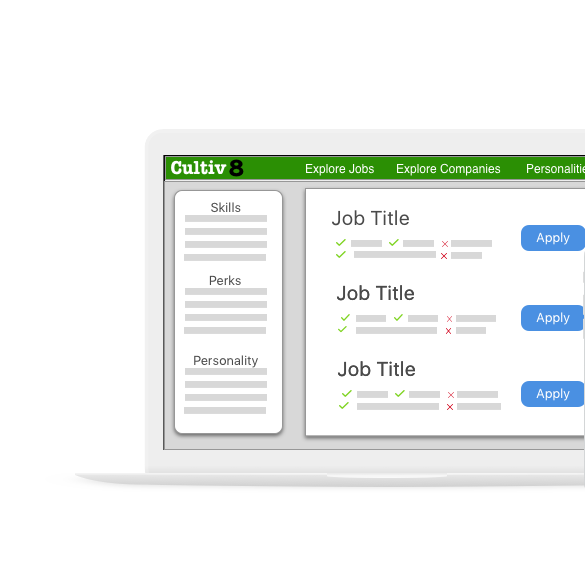
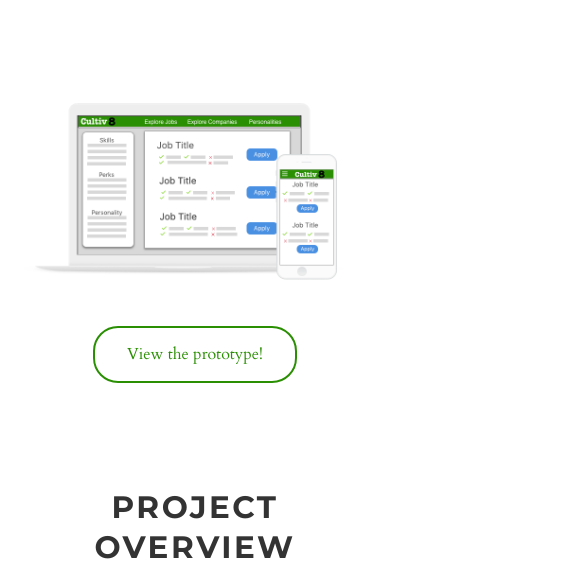
Before and after one commit to gwiz0210/gwiz0210.github.io, a plain HTML site: page cultiv8.html in a window 390 px wide. Shown: the part 605-1179 px from the top of the page, 585 px wide, since content can reach past the window. Drawn offline with nearby package versions, Linux system fonts and the light colour scheme; some packages are replaced by stand-ins of ours.

Commit message:
responsive fixes

```diff
--- a/css/custom.css
+++ b/css/custom.css
@@ -69,7 +69,7 @@ b {
 .img-centered {
   display:block;
   margin:auto;
-	width: auto;
+	width: 100%;
   height: auto;
 }
 .circular-square {
@@ -206,6 +206,17 @@ a.button.blue-button:hover {
     line-height: 55px;
     cursor: pointer;
 }
+#cultiv8-img {
+	float: none;
+  width: auto;
+  height: auto;
+  margin-left: auto;
+  margin-top: 2.997779%;
+  clear: none;
+  color: rgb(0, 0, 0);
+  max-width: 100%;
+  margin-right: auto;
+}
 #logo-design {
 	width: 500px;
 }
@@ -226,7 +237,7 @@ a.button.blue-button:hover {
 }
 #mobile-wireframe-image {
 	margin: 50px auto;
-  width: 530px;
+  width: 100%;
 }
 #turtle-results-image {
   width: 500px;
@@ -519,6 +530,12 @@ a.button.blue-button:hover {
     clear: none;
     margin-right: auto;
 	}
+	.sketches-images{
+		width: 25% !important;
+    height: auto;
+    margin: 0 auto;
+    display: inline;
+	}
 }
 @media only screen and (max-width: 971px){
 
--- a/cultiv8.html
+++ b/cultiv8.html
@@ -63,7 +63,9 @@
       </div>
     </section>
     <section style="background-color: #fff">
-        <img class="img-centered" src="img/portfolio-projects/cultiv8-devices.png">
+        <div style="text-align:center;">
+        <img id="cultiv8-img" src="img/portfolio-projects/cultiv8-devices.png">
+      </div>
         <div style="text-align:center; padding:10px 0px 100px 0px;">
         <a href="https://invis.io/RMCS6A6JD" target="_blank" class="button green-button" style="">View the prototype!</a>
       </div>
```
